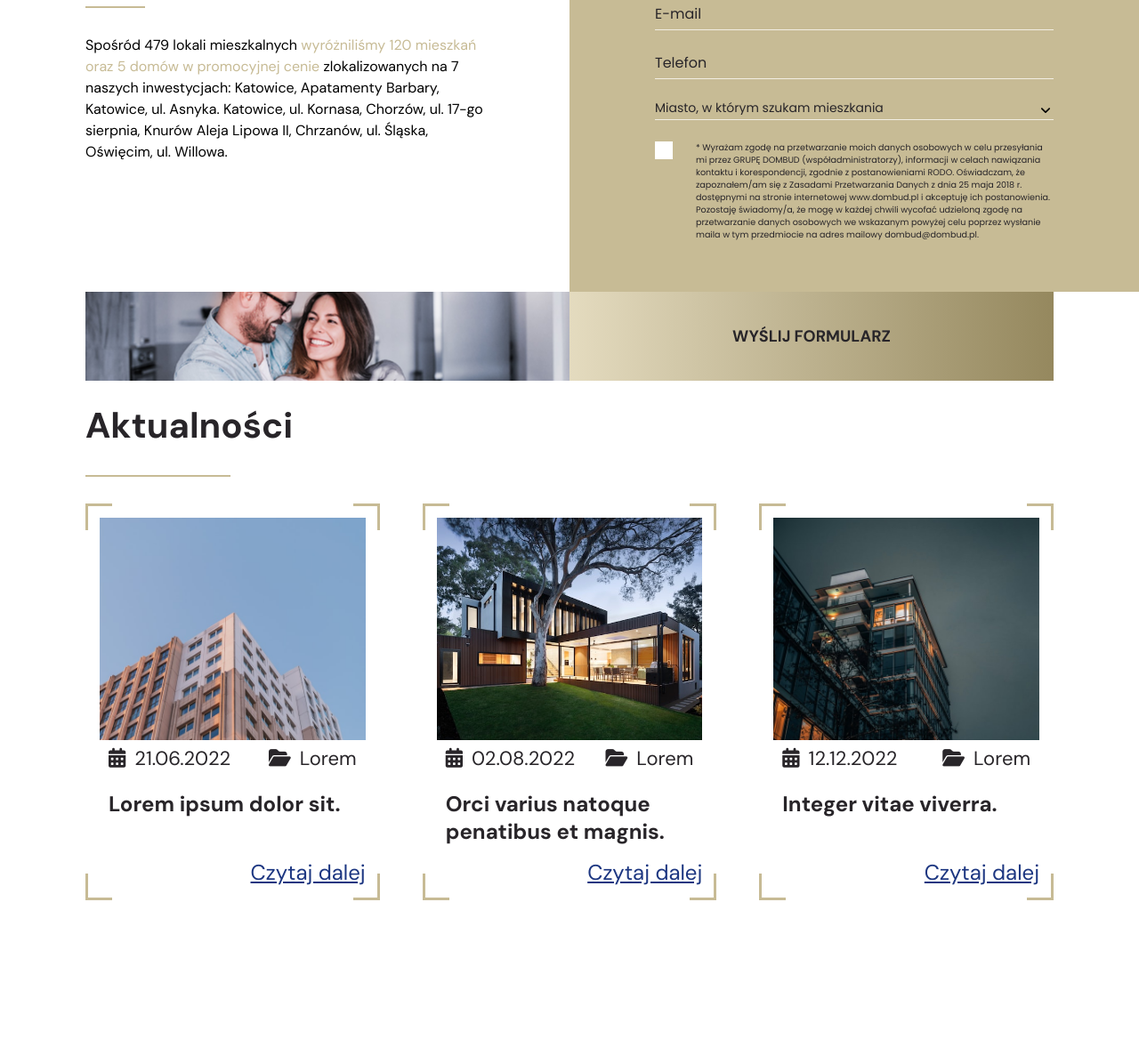
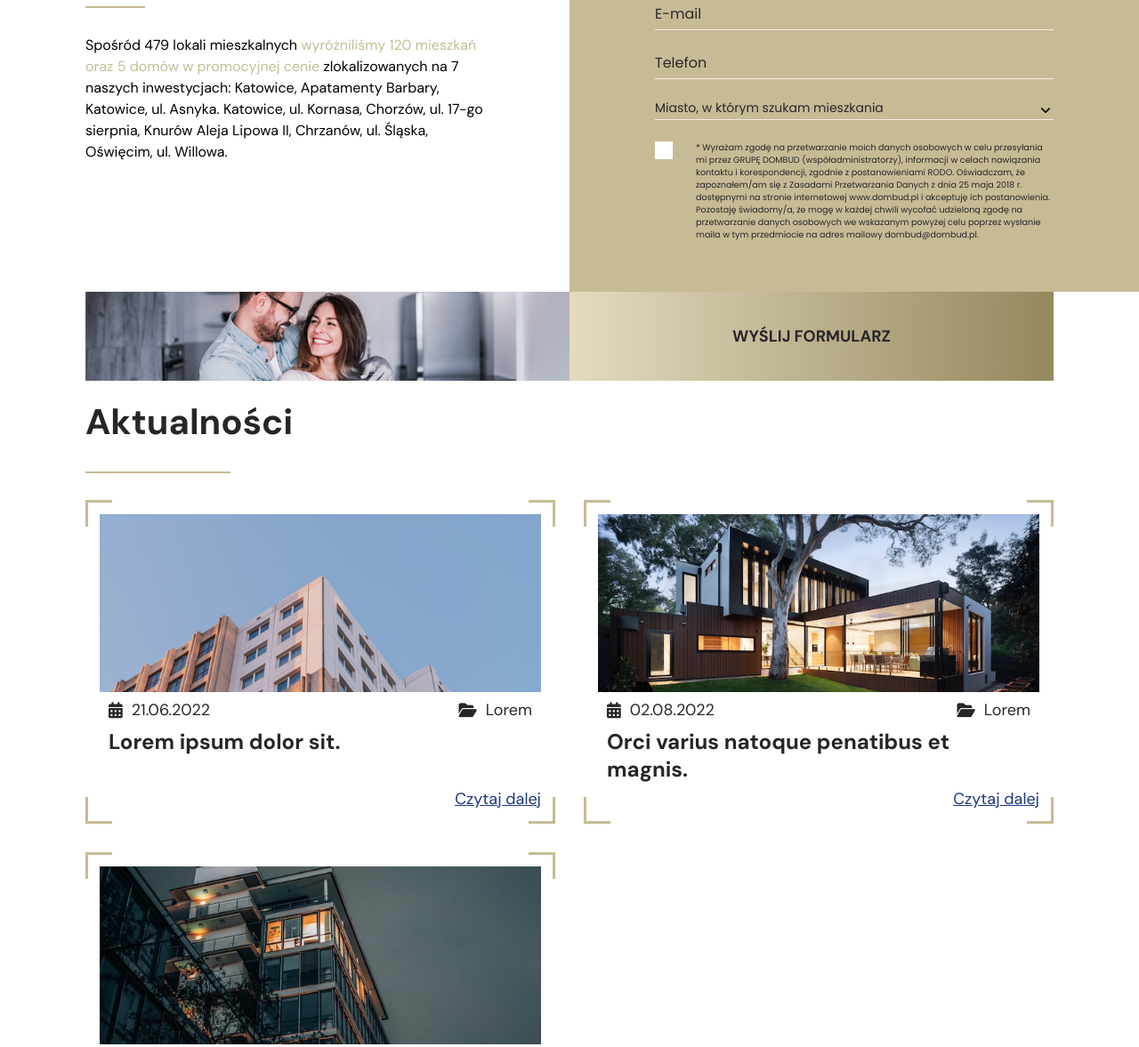
Before and after one commit to karoljanowski/task, a website built with Vite: page index.html in a window 1280 px wide. Shown: the part 751-1928 px from the top of the page at 89% size. Before the commit the page ends 1783 px from the top, so only its background shows below. Built offline with nearby package versions, Linux system fonts and the light colour scheme.

Commit message:
fix news

```diff
--- a/style/components/main.scss
+++ b/style/components/main.scss
@@ -102,7 +102,9 @@
 
 .section__bottom {
     order: 2;
-    background: url('/images/section_img.png') center;
+    background: url('/images/section_img.png') no-repeat center;
+    background-size: cover;
+
 
     @media screen and (min-width: 1024px) {
         order: 3;
@@ -174,7 +176,6 @@
     & &__agree {
         display: grid;
         grid-template-columns: 30px 1fr;
-        // align-items: flex-start;
         gap: 1rem;
         font-size: 0.5rem;
 
--- a/style/components/news.scss
+++ b/style/components/news.scss
@@ -14,17 +14,17 @@
     }
 
     & &__container {
-        display: flex;
-        flex-direction: column;
-        justify-content: space-between;
-        align-items: stretch;
-        gap: 1rem;
+        max-width: 1600px;
+        margin: auto;
+        display: grid;
+        grid-template-columns: repeat(auto-fill, minmax(300px, 1fr));
+        gap: 2rem;
     }
 
     & &__article {
         display: grid;
         grid-template-columns: 1fr 1fr;
-        grid-template-rows: 150px 30px 1fr 30px;
+        grid-template-rows: 150px 40px 1fr 30px;
         grid-template-areas:
             "img img"
             "date category"
@@ -97,17 +97,11 @@
 
     }
 
-    @media screen and (min-width: 574px) {
+    @media screen and (min-width: 1024px) {
+        width: 85%;
+
         & &__container {
-            width: 80%;
-            margin: 0 auto;
-            gap: 1.5rem;
-        }
-    }
-
-    @media screen and (min-width: 768px) {
-        & &__header {
-            font-size: 2.5rem;
+            grid-template-columns: repeat(auto-fill, minmax(400px, 1fr));
         }
 
         & &__article {
@@ -118,87 +112,21 @@
             height: 200px;
         }
 
-        & &__category,
-        & &__date {
-            font-size: 1.25rem;
+        & &__header {
+            font-size: 2.5rem;
         }
 
-        & &__title {
-            font-size: 2rem;
-        }
-
-        & &__read {
-            font-size: 1.375rem;
-        }
-    }
-
-    @media screen and (min-width: 1024px) {
-        width: 85%;
-
-        & &__header {
-            margin-top: 1.5rem;
-        }
-
-        & &__container {
-            width: 70%;
-        }
-
-        & &__article {
-            grid-template-rows: 250px 40px 1fr 30px;
-        }
-
-        & &__image {
-            height: 250px;
-        }
-
-        & &__category,
-        & &__date {
-            font-size: 1.375rem;
-        }
-
-        & &__title {
-            padding: 1rem 0.625rem;
-        }
-
-        & &__read {
-            font-size: 1.5rem;
-        }
-
-
-    }
-
-    @media screen and (min-width: 1280px) {
-        & &__container {
-            width: 100%;
-            display: grid;
-            grid-template-columns: 1fr 1fr 1fr;
-            gap: 3rem;
+        & &__date,
+        & &__category {
+            font-size: 1.125rem;
         }
 
         & &__title {
             font-size: 1.5rem;
         }
 
-    }
-
-    @media screen and (min-width: 1440px) {
-        & &__article {
-            grid-template-rows: 300px 40px 1fr 30px;
-            padding: 2rem;
+        & &__read {
+            font-size: 1.125rem;
         }
-
-        & &__image {
-            height: 300px;
-        }
-
-        & &__category,
-        & &__date {
-            font-size: 1.5rem;
-        }
-
-        & &__title {
-            font-size: 2rem;
-        }
-
     }
 }
--- a/style/components/popup.scss
+++ b/style/components/popup.scss
@@ -16,6 +16,7 @@
         background-color: $white-color;
         display: flex;
         flex-direction: column;
+
         align-items: stretch;
         padding: 2rem;
         gap: 2rem;
```
